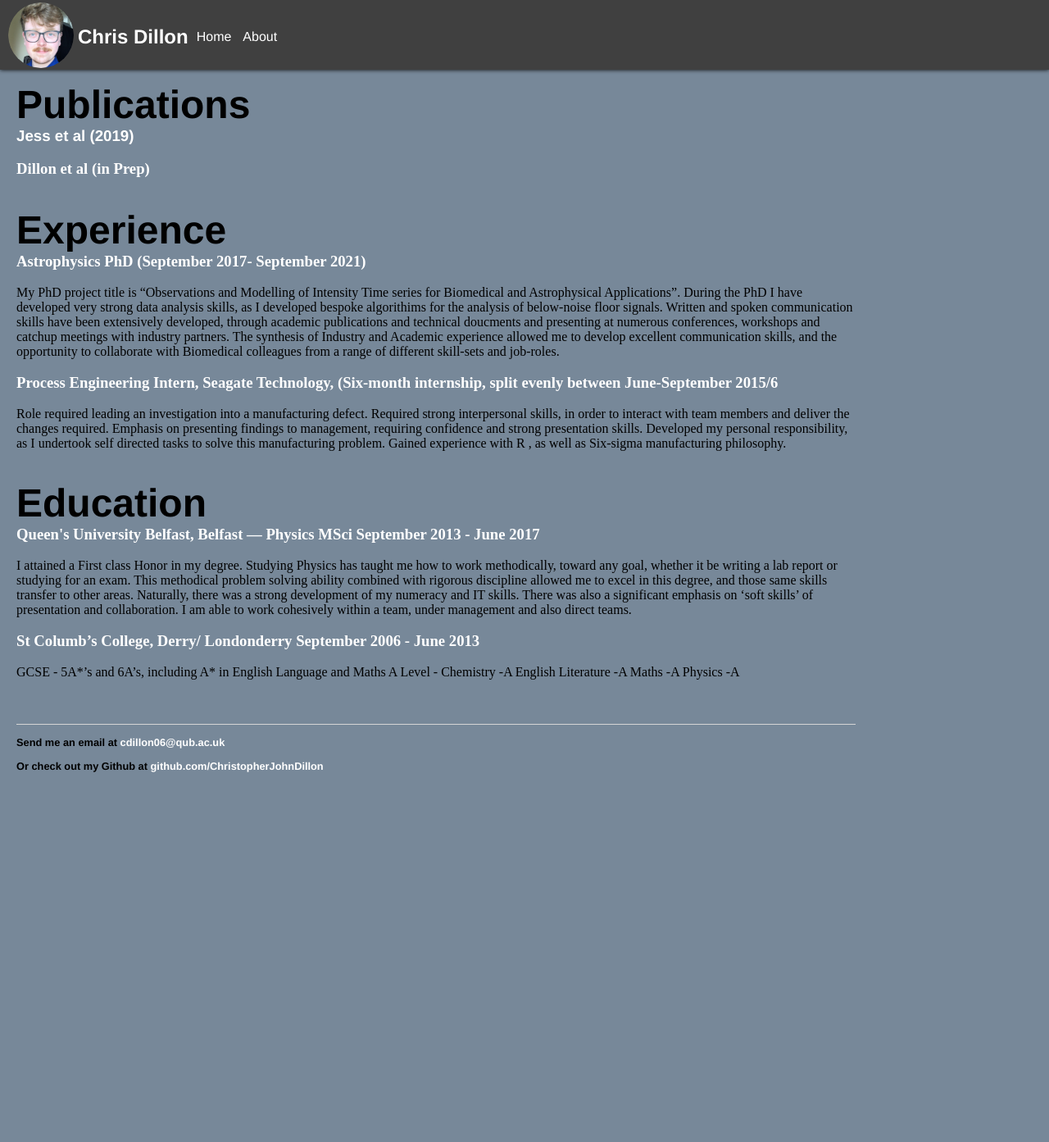
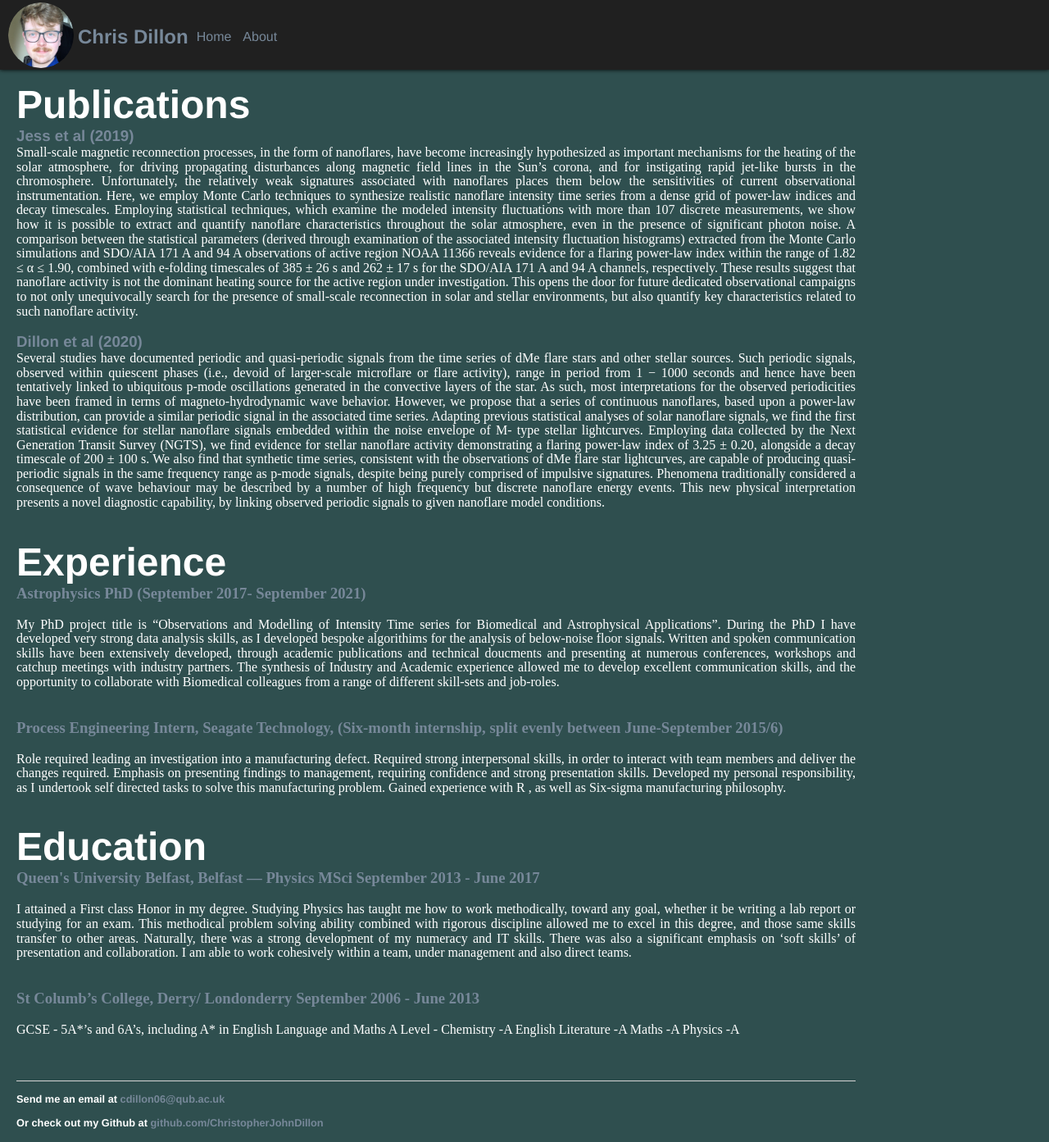
Before and after one commit to ChristopherJohnDillon/ChrisDillon.github.io, a Jekyll site: the page built from index.html, in a window 1280 px wide and 1393 px high. Shown: the whole window at 82% size. Built offline with Jekyll 4.4.1, drawn with Linux system fonts in a browser that asks for light colours.

Commit message:
Added Paper Abstracts and Dillon et al 2020

```diff
--- a/css/main.css
+++ b/css/main.css
@@ -43,14 +43,18 @@ body {
     @media (prefers-color-scheme: light) {
     :root {
         color-scheme: light dark;
-        --special-text-color: black;
+        /* --special-text-color: black;
         --border-color: black;
         --header-txt-color:  hsla(60, 100%, 50%, 0.5);
         --a-txt-color: #FFFFFF;
         --Header_background-color: #404040 ;
         --Body_background-color:lightslategray
         /* lightslategray */
-
+        --special-text-color: white;
+        --border-color: white;
+        --a-txt-color: lightslategray;
+        --Header_background-color: #202020 ;   /* Gray/Black */
+        --Body_background-color:darkslategray
 
 
           }
@@ -170,8 +174,23 @@ h3{
 p {
     font-size: 1.0em;
     line-height: 1.1em;
-    /* color: #333; */
+    text-align: justify;
+    text-justify: auto;    /* color: #333; */
 }
+
+.fulljustify {
+    	text-align:justify;
+    }
+    .fulljustify:after {
+        content: "";
+        display: inline-block;
+        width: 100%;
+    }
+    #tagline {
+        height: 80px;
+        overflow: hidden;
+        line-height: 80px; /* vert-center */
+    }
 
 
 footer {
--- a/index.html
+++ b/index.html
@@ -10,17 +10,48 @@ title: Christopher Dillon
 
 
 
+
 <div class="Section">
-<p>
+
+
 <h1>Publications</h1>
+
+
 <h3>
 <a href="https://arxiv.org/pdf/1812.06978.pdf" >Jess et al (2019)</a>
 </h3>
+<p>
+
+Small-scale magnetic reconnection processes, in the form of nanoflares, have become increasingly hypothesized as important mechanisms for the heating of the solar atmosphere,
+for driving propagating disturbances along magnetic field lines in the Sun’s corona, and for instigating rapid jet-like bursts in the chromosphere. Unfortunately,
+the relatively weak signatures associated with nanoflares places them below the sensitivities of current observational instrumentation. Here, we employ Monte Carlo
+techniques to synthesize realistic nanoflare intensity time series from a dense grid of power-law indices and decay timescales. Employing statistical techniques,
+which examine the modeled intensity fluctuations with more than 107 discrete measurements, we show how it is possible to extract and quantify nanoflare characteristics
+throughout the solar atmosphere, even in the presence of significant photon noise. A comparison between the statistical parameters (derived through examination of the
+associated intensity fluctuation histograms) extracted from the Monte Carlo simulations and SDO/AIA 171 A and 94 A observations of active region NOAA 11366 reveals evidence for a flaring power-law
+index within the range of 1.82 ≤ α ≤ 1.90, combined with e-folding timescales of 385 ± 26 s and 262 ± 17 s for the SDO/AIA 171 A and 94 A channels, respectively.
+These results suggest that nanoflare activity is not the dominant heating source for the active region under investigation. This opens the door for future dedicated observational
+campaigns to not only unequivocally search for the presence of small-scale reconnection in solar and stellar environments, but also quantify key characteristics related to such nanoflare activity.
+</p>
+
 <br>
-<h3>
-Dillon et al (in Prep)
-</h3>
+
+<h3> <a href="https://arxiv.org/pdf/2010.04167.pdf" >Dillon et al (2020)</a> </h3>
 <p>
+Several studies have documented periodic and quasi-periodic signals from the time series of dMe flare stars and other stellar sources.
+Such periodic signals, observed within quiescent phases (i.e., devoid of larger-scale microflare or flare activity), range in period from
+1 − 1000 seconds and hence have been tentatively linked to ubiquitous p-mode oscillations generated in the convective layers of the star.
+As such, most interpretations for the observed periodicities have been framed in terms of magneto-hydrodynamic wave behavior. However,
+we propose that a series of continuous nanoflares, based upon a power-law distribution, can provide a similar periodic signal in the associated
+time series. Adapting previous statistical analyses of solar nanoflare signals, we find the first statistical evidence for stellar nanoflare signals
+embedded within the noise envelope of M- type stellar lightcurves. Employing data collected by the Next Generation Transit Survey (NGTS), we find
+evidence for stellar nanoflare activity demonstrating a flaring power-law index of 3.25 ± 0.20, alongside a decay timescale of 200 ± 100 s. We also
+find that synthetic time series, consistent with the observations of dMe flare star lightcurves, are capable of producing quasi-periodic signals
+in the same frequency range as p-mode signals, despite being purely comprised of impulsive signatures. Phenomena traditionally considered a consequence
+of wave behaviour may be described by a number of high frequency but discrete nanoflare energy events. This new physical interpretation presents a
+novel diagnostic capability, by linking observed periodic signals to given nanoflare model conditions.
+</p>
+
 </div>
 <br>
 <br>
@@ -28,11 +59,12 @@ Dillon et al (in Prep)
 
 
 <div class="Section">
-<p>
 <h1>Experience</h1>
 
 <h3>Astrophysics PhD (September 2017-  September 2021)</h3>
 <br>
+<p>
+
 My PhD project title is <q>Observations and Modelling of Intensity Time series for Biomedical
 and Astrophysical Applications</q>. During the PhD I have developed very strong data analysis skills,
 as I developed bespoke algorithims for the analysis of below-noise floor signals. Written and spoken communication
@@ -41,21 +73,24 @@ skills have been extensively developed, through academic publications and techni
 The synthesis of Industry and Academic experience allowed me to
 develop excellent communication skills, and the opportunity to collaborate with
 Biomedical colleagues from a range of different skill-sets and job-roles.
+</p>
 
 <br>
 <br>
 </div>
 
 
-<h3>Process Engineering Intern, Seagate Technology, (Six-month internship, split evenly between June-September 2015/6</h3>
+<h3>Process Engineering Intern, Seagate Technology, (Six-month internship, split evenly between June-September 2015/6)</h3>
 <br>
+<p>
+
 Role required leading an investigation into a manufacturing defect.
 Required strong interpersonal skills, in order to interact with team members and deliver the changes required.
 Emphasis on presenting findings to management, requiring confidence and strong presentation skills.
 Developed my personal responsibility, as I undertook self directed tasks to solve this manufacturing problem.
 Gained experience with R , as well as Six-sigma manufacturing philosophy.
 
- <p>
+</p>
 </div>
 <br>
 <br>
@@ -69,6 +104,8 @@ Gained experience with R , as well as Six-sigma manufacturing philosophy.
 September 2013 - June 2017 </h3>
 
 <br>
+<p>
+
 I attained a First class Honor in my degree. Studying Physics has taught me
 how to work methodically, toward any goal, whether it be writing a lab report or studying
 for an exam. This methodical problem solving ability combined with rigorous discipline allowed me to excel
@@ -76,6 +113,8 @@ for an exam. This methodical problem solving ability combined with rigorous disc
 my numeracy and IT skills.
 There was also a significant emphasis on ‘soft skills’ of presentation and collaboration.
 I am able to work cohesively within a team, under management and also direct teams.
+</p>
+
 <br>
 <br>
 
@@ -84,9 +123,13 @@ There was also a significant emphasis on ‘soft skills’ of presentation and c
 <h3>St Columb’s College, Derry/ Londonderry
 September  2006 - June 2013  </h3>
 <br>
+<p>
+
 GCSE - 5A*’s and 6A’s, including A* in English Language and Maths
 A Level -
 Chemistry -A English Literature -A Maths -A  Physics -A
+</p>
+
 </div>
 
 <br><br>
```
Lines whose indentation alone changed are shown as unchanged.
